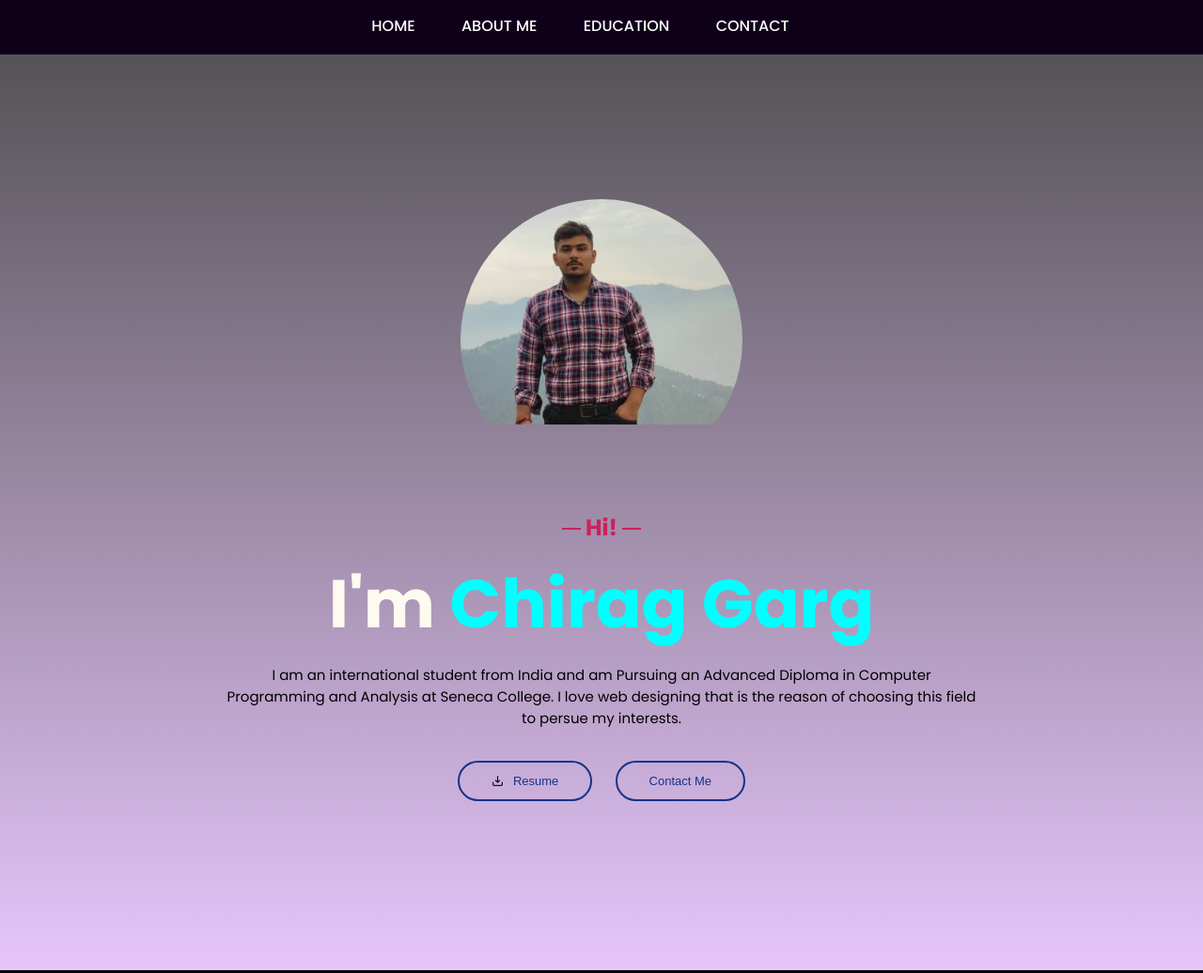
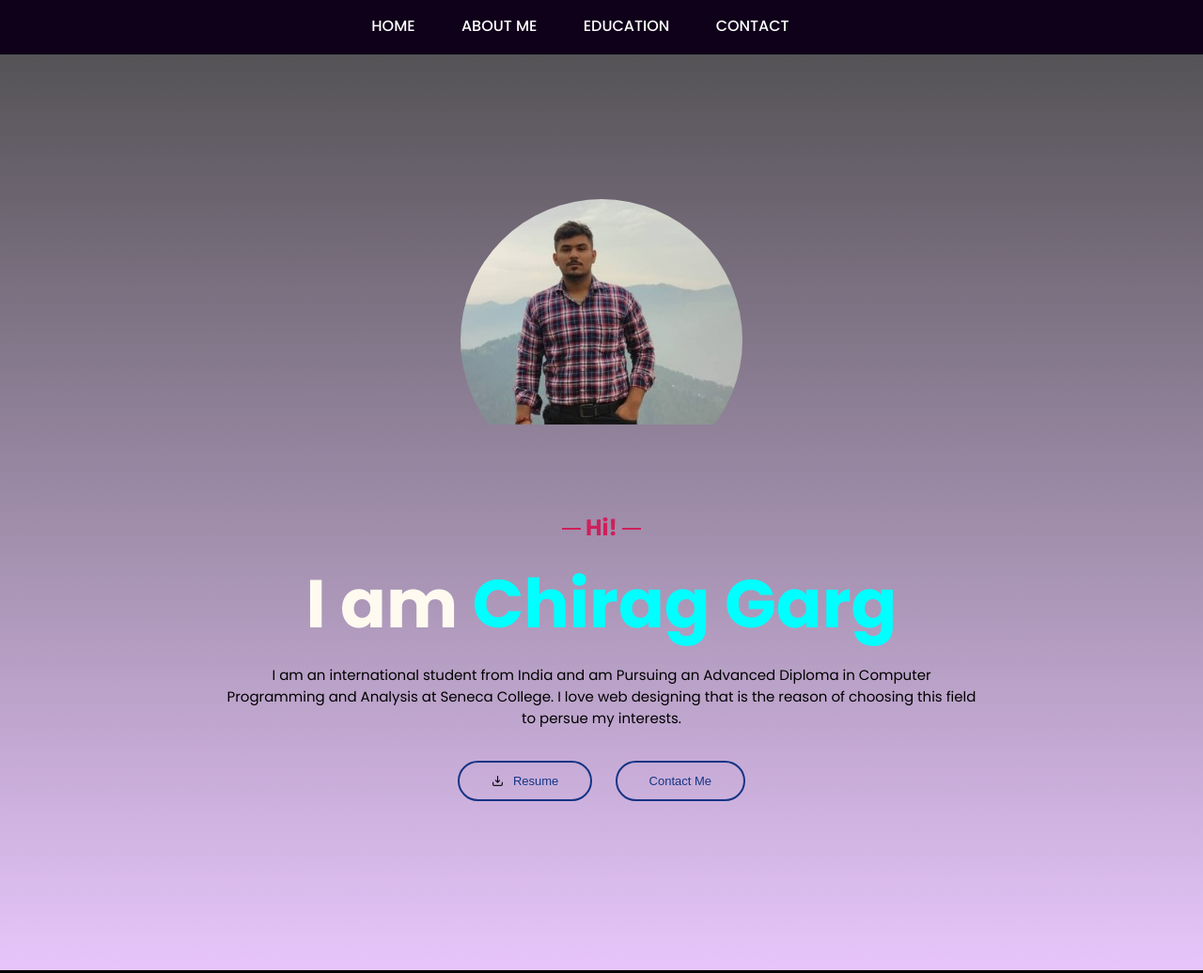
Before and after one commit to cgarg3/Portfolio, a plain HTML site: page index.html in a window 1280 px wide. Shown: the top 1036 px of the page at 94% size. Drawn offline with nearby package versions, Linux system fonts and the light colour scheme.

Commit message:
Update index.html

```diff
--- a/index.html
+++ b/index.html
@@ -67,7 +67,7 @@
             </div>
             <div class="home-text">
               <h3>Hi!</h3>
-              <h2>I'm <span class="color">Chirag Garg</span></h2>
+              <h2>I am <span class="color">Chirag Garg</span></h2>
               <p>
                 I am an international student from India and am Pursuing an
                 Advanced Diploma in Computer Programming and Analysis at Seneca
```
